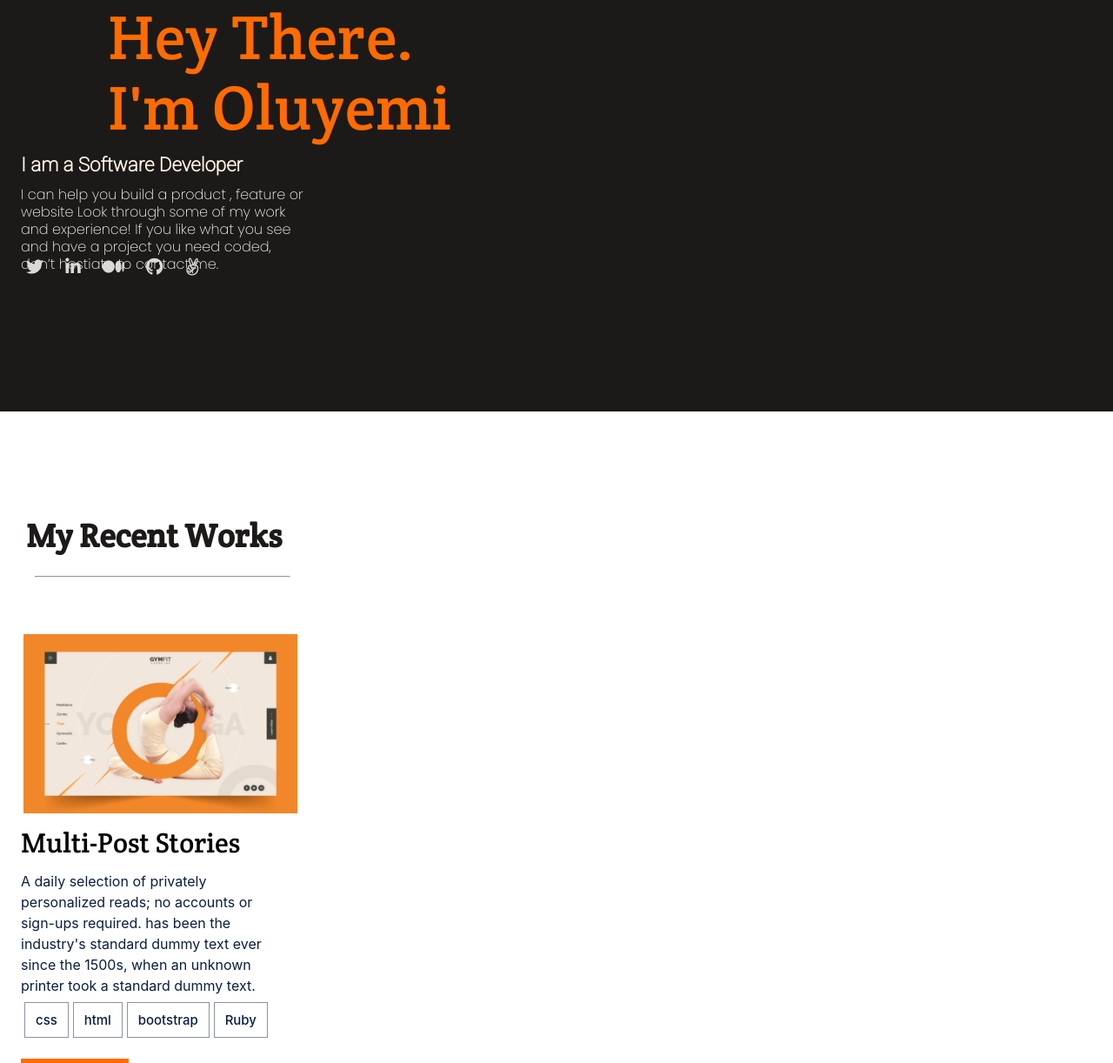
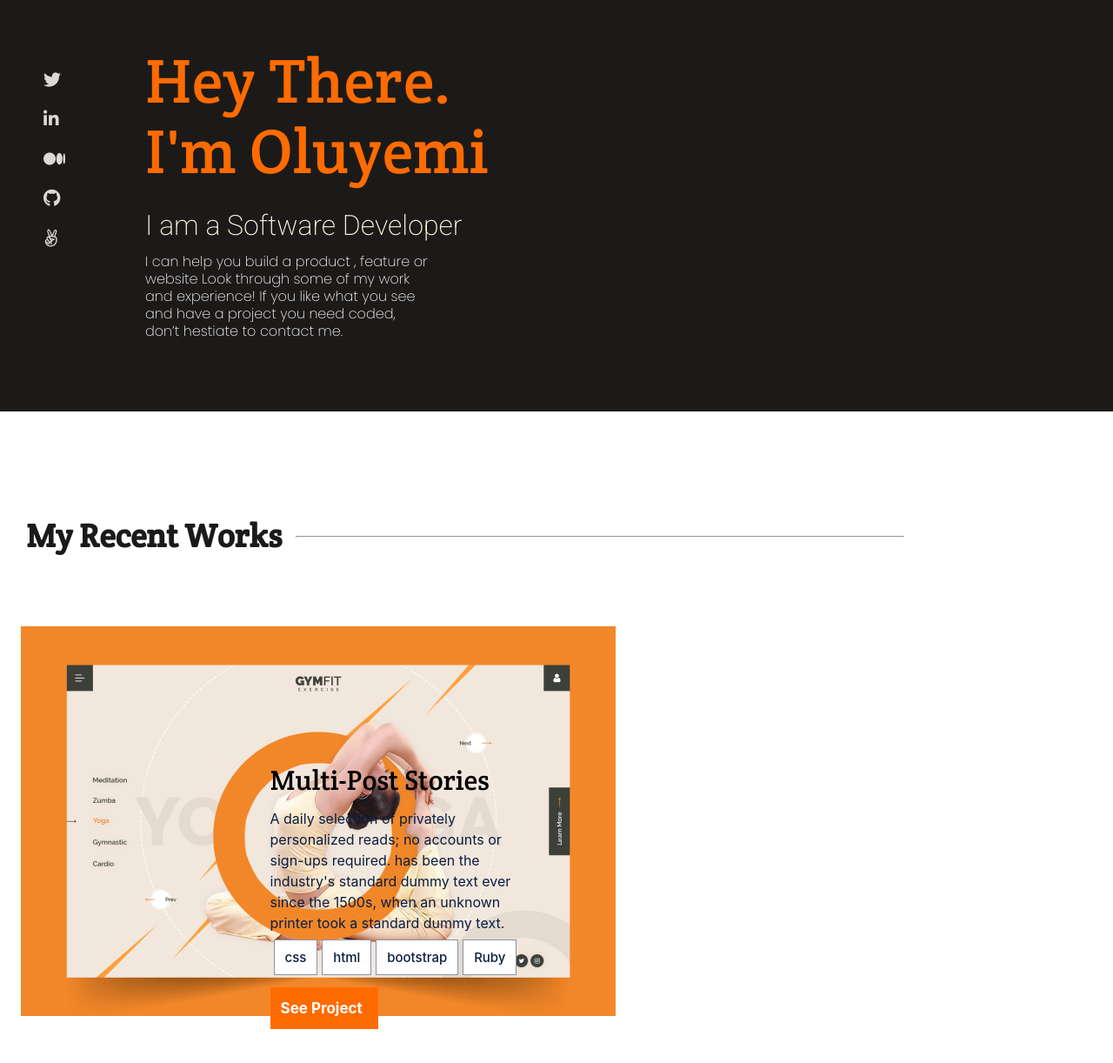
Before and after one commit to Ol-create/Mobile-Project2.0, a website: page index.html in a window 1280 px wide. Shown: the part 172-1394 px from the top of the page at 87% size. Drawn offline with Linux system fonts and the light colour scheme.

Commit message:
Add style to first page

```diff
--- a/index.html
+++ b/index.html
@@ -78,9 +78,9 @@
         <div class="content-flex flex-c">
             <div id="topic">
                 <h2>My Recent Works</h2>
-                <hr>
+                <hr >
             </div>
-            <div>
+            <div class="flex-row">
             <div class="img01 flex-c1"> </div>
             <div class="project-row1 flex-c2">
                 <h2 id="story">Multi-Post Stories</h2>
--- a/style.css
+++ b/style.css
@@ -4,6 +4,8 @@
   padding: 0;
 
 }
+
+
 
 html {
   font-size: 16px;
@@ -84,7 +86,6 @@ html {
 .flex-b {
   display: flex;
   flex-direction: column;
-  /* align-items: flex-start; */
   padding: 120px 24px;
   position: absolute;
   width: 100%;
@@ -674,6 +675,7 @@ textarea {
   display: none;
 }
 
+
 @media(min-width:992px){
   body {
     width: 100%;
@@ -690,27 +692,90 @@ textarea {
     display: none;
   }
 
-  .greetText {
-  padding-left: 100px;
+.first-page {
+  padding: 50px 0 0 143px;
+}
+
+.greetText {
 position: static;
 width: 566px;
-height: 160px;
+/* height: 160px; */
 left: 0px;
-top: 192px;
+/* top: 192px; */
 font-size: 72px;
 line-height: 81px;
-  };
+  }
 
-  .jobTitle {
- position: relative;
+
+.jobTitle {
+    display: flex;
+    padding: 70px 0 20px 0;
 width: 566px;
-height: 200px;
-left: 100px;
-top: 376px;
 font-weight: 500;
 font-size: 32px;
 line-height: 44px;
 align-items: center;
-background-color: red;
   }
+
+  .icon {
+    float: left;
+    display: flex;
+    flex-direction: column;
+    height: 200px;
+    justify-content: space-between;
+    padding-left: 20px;
+    position: absolute;
+    top: 200px;
+  };
+.flex-c {
+  width: 1200px;
 }
+
+.flex-row {
+  display: flex;
+  width: 900px;
+  height: 410px;
+  flex-direction: row;
+  justify-content: center;
+  flex-wrap: wrap;
+}
+
+
+#topic {
+  position: absolute;
+  top: 70px;
+  left: 30px;
+  font-family: "Crete Round", sans-serif;
+  font-style: normal;
+  font-weight: normal;
+  font-size: 25px;
+  line-height: 52px;
+  color: #1c1a19;
+}
+
+hr {
+  position: relative;
+  top: -26px;
+  left: 310px;
+  width: 700px;
+}
+.img01 {
+  width: 684px;
+  height: 448px;
+  background-image: url(./image/img_01.png);
+  background-repeat: no-repeat;
+  background-position: center;
+  background-size: 684px auto;
+  position: absolute;
+  top: 200px;
+  left: 24px;
+}
+
+
+.project-row1 {
+  position: relative;
+  top: 345px;
+}
+
+
+}
```
